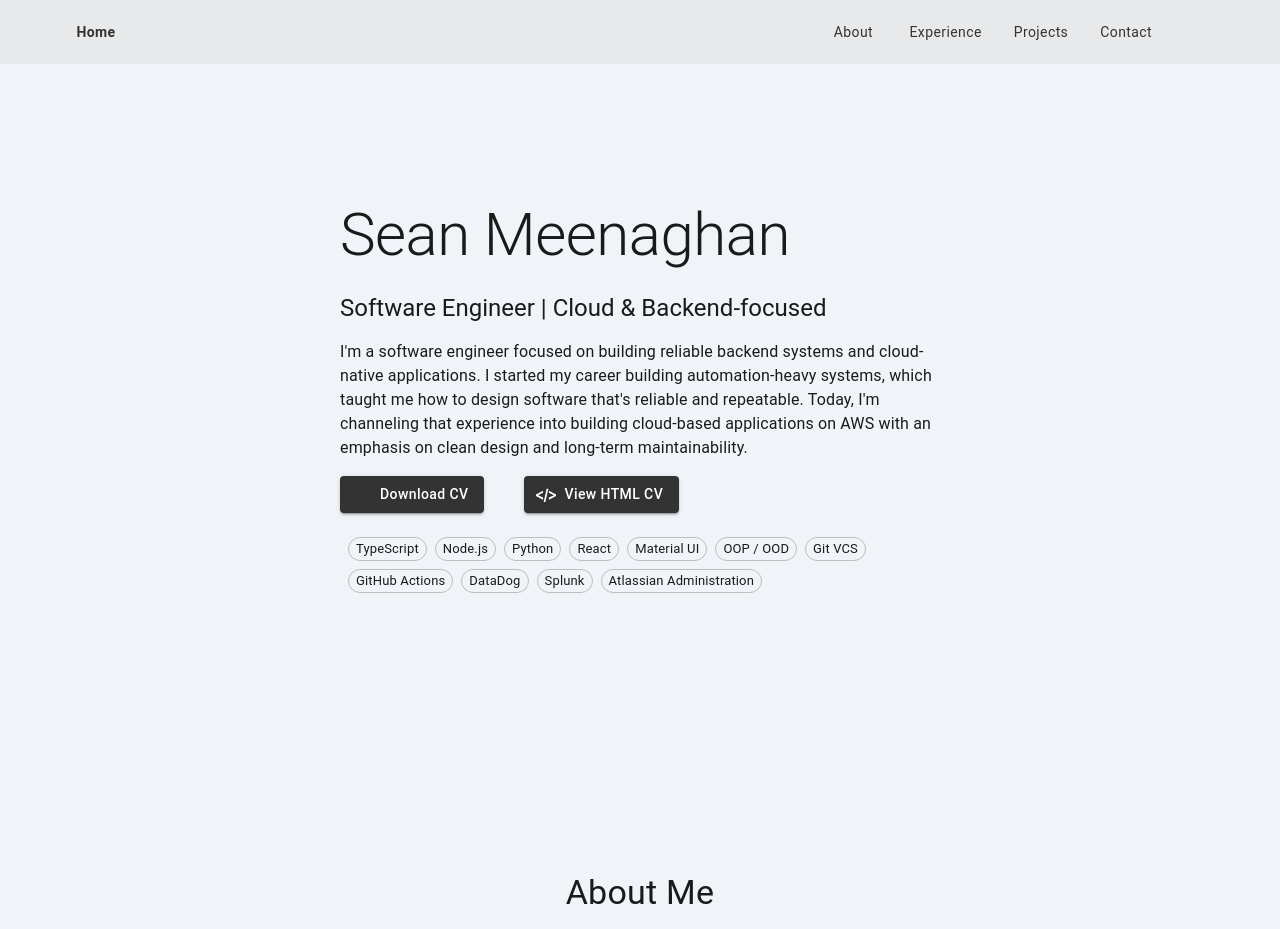
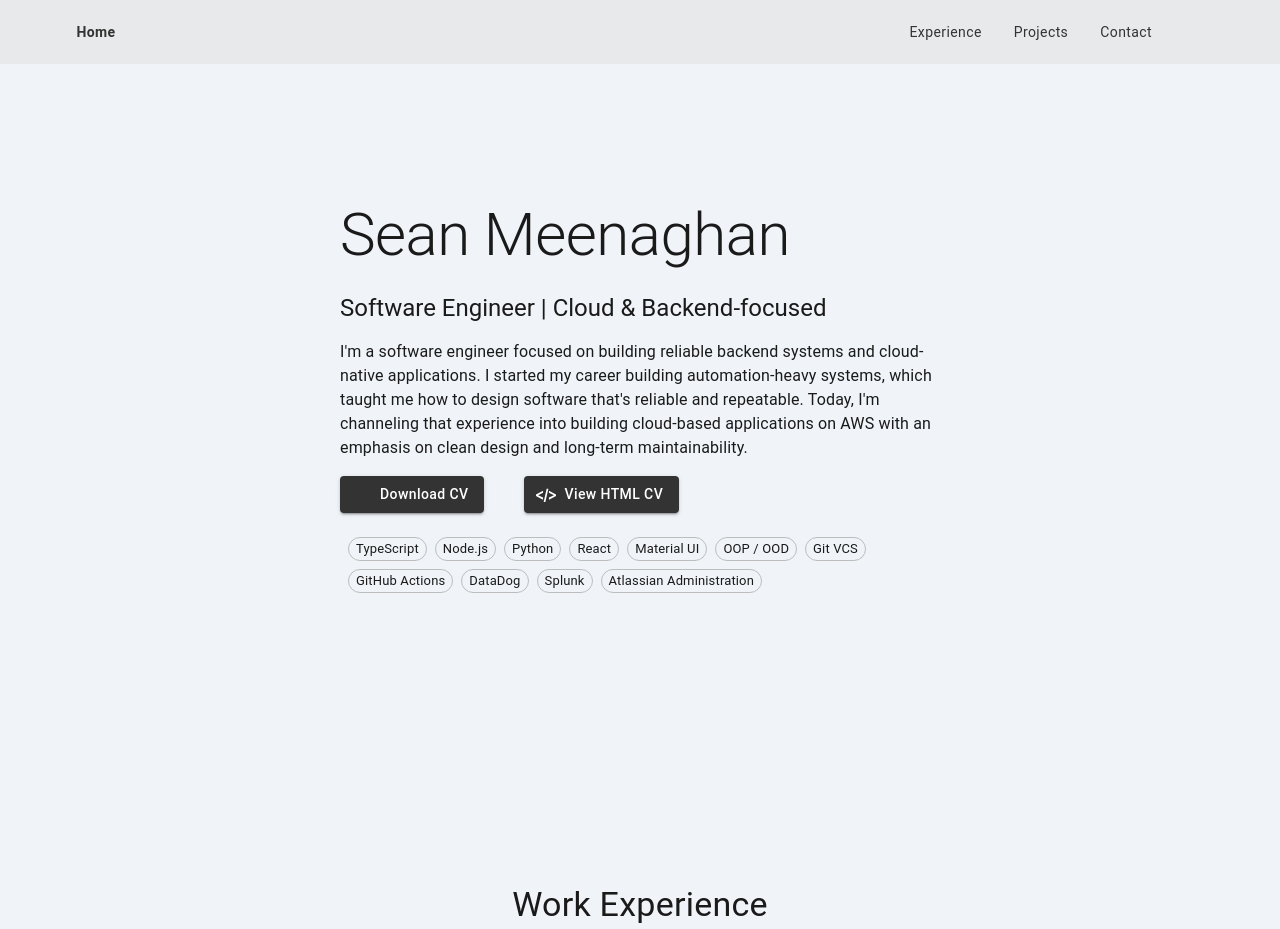
Before and after one commit to s-meenaghan7/homepage, a React (Vite) app: page / in a window 1280 px wide. Shown: the top 929 px of the page. Built offline with nearby package versions, Linux system fonts and the light colour scheme; no server answers; some icons are missing.

Commit message:
chore: temporarily removing the About component

```diff
--- a/src/Home.tsx
+++ b/src/Home.tsx
@@ -1,7 +1,7 @@
 import Container from "@mui/material/Container"
 import { useEffect } from "react"
 import { useLocation } from "react-router"
-import { About } from "./features/about"
+// import { About } from "./features/about"
 import { Contact } from "./features/contact"
 import { Experience } from "./features/experience"
 import { Intro } from "./features/intro"
@@ -29,7 +29,7 @@ export function Home() {
   return (
     <Container>
       <Intro />
-      <About />
+      {/* <About /> */}
       <Experience />
       <Projects />
       <Contact />
--- a/src/features/navigation/config.tsx
+++ b/src/features/navigation/config.tsx
@@ -1,7 +1,6 @@
 import AutoStoriesOutlinedIcon from "@mui/icons-material/AutoStoriesOutlined"
 import EmailOutlinedIcon from "@mui/icons-material/EmailOutlined"
 import HomeOutlinedIcon from "@mui/icons-material/HomeOutlined"
-import PersonOutlineOutlinedIcon from "@mui/icons-material/PersonOutlineOutlined"
 import WorkOutlineIcon from "@mui/icons-material/WorkOutline"
 import type { JSX } from "react"
 
@@ -17,11 +16,11 @@ const navButtonsConfig: NavButtonConfig[] = [
     label: "Sean Meenaghan",
     icon: <HomeOutlinedIcon />,
   },
-  {
-    id: "about",
-    label: "About",
-    icon: <PersonOutlineOutlinedIcon />,
-  },
+  // {
+  //   id: "about",
+  //   label: "About",
+  //   icon: <PersonOutlineOutlinedIcon />,
+  // },
   {
     id: "experience",
     label: "Experience",
```
